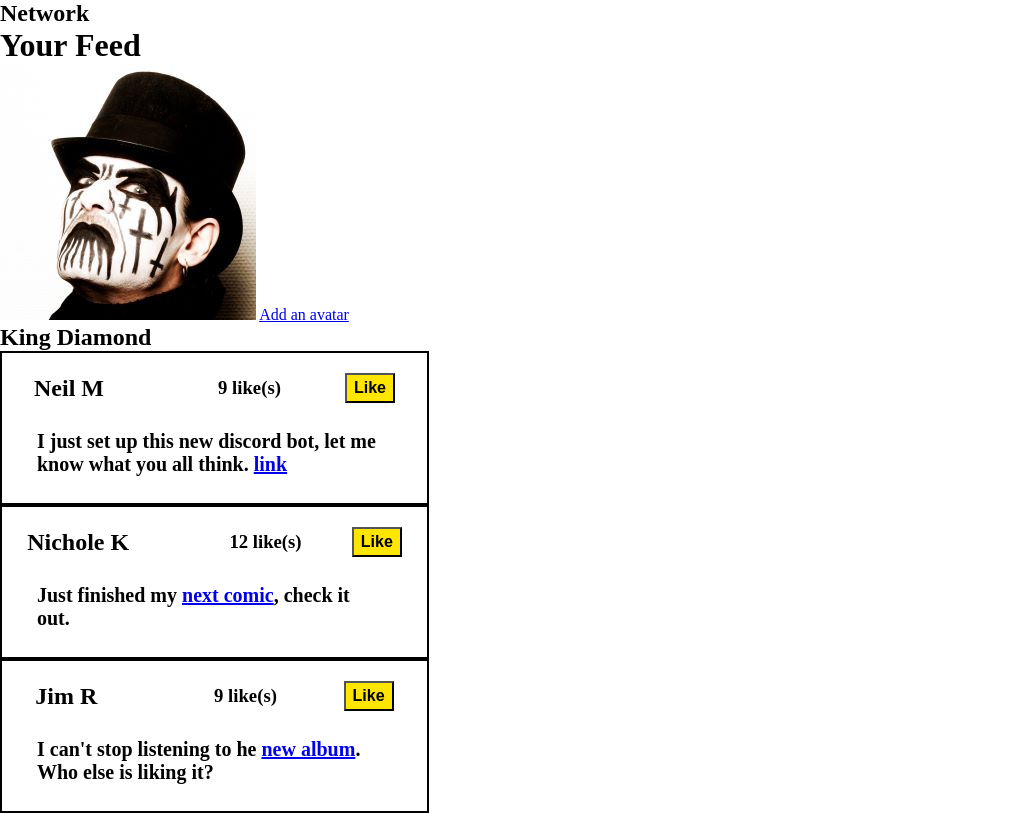
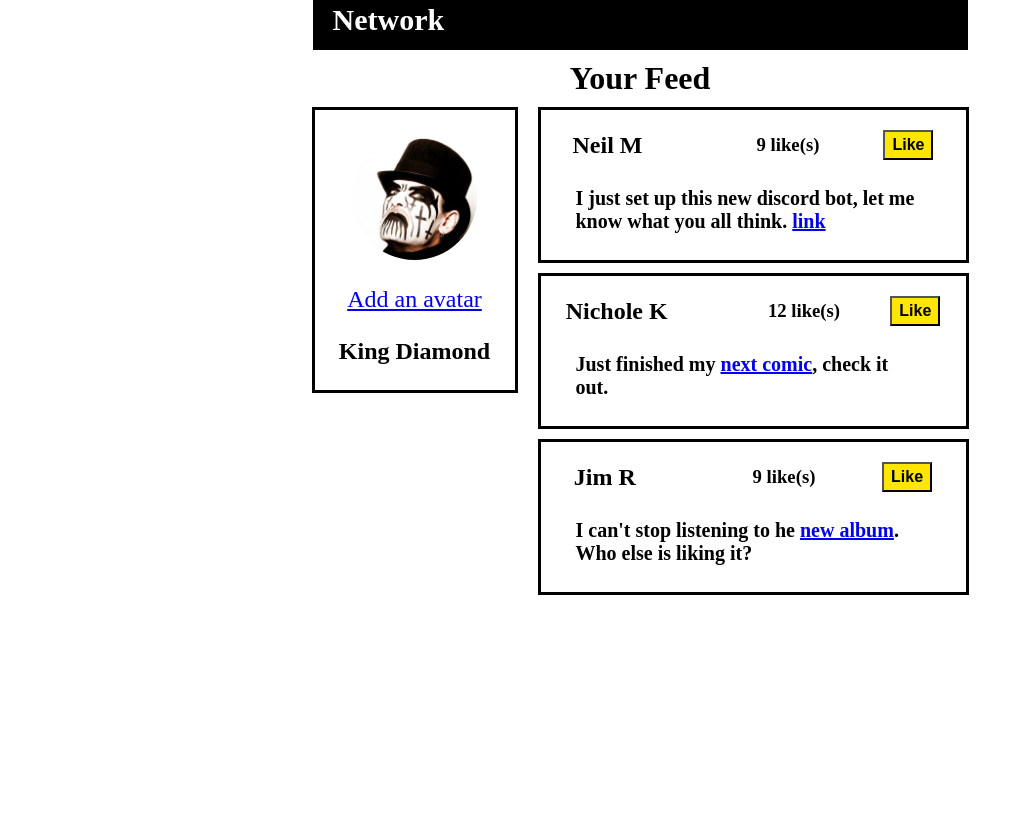
Before and after one commit to Nbfern90/likingLikes, a plain HTML site: page index.html in a window 1280 px wide. Shown: the whole page, without its empty margins (0-1032 px from the left). Drawn offline with Linux system fonts and the light colour scheme.

Commit message:
Update style.css

```diff
--- a/style.css
+++ b/style.css
@@ -3,12 +3,64 @@
   padding: 0;
 }
 
+/* Header Design */
+
+header {
+  display: flex;
+  justify-content: center;
+  flex-direction: column;
+  align-items: center;
+}
+
+nav {
+  background-color: black;
+  color: white;
+  width: 635px;
+  height: 50px;
+  font-size: 20px;
+  display: flex;
+  align-items: center;
+  padding-left: 20px;
+  margin-bottom: 10px;
+}
+
+header h1 {
+  margin-bottom: 10px;
+}
+
+/* Profile Box Design */
+
+.col-1 {
+  display: flex;
+}
+
+.profile-box {
+  border: 3px solid black;
+  display: flex;
+  flex-direction: column;
+  justify-content: space-evenly;
+  align-items: center;
+  width: 200px;
+  height: 280px;
+}
+
+.profile-box img {
+  border-radius: 50%;
+  height: 125px;
+  width: 125px;
+}
+
+.profile-box a {
+  font-size: 24px;
+}
+/* Box Design */
 .box-1 {
   display: flex;
-  border: 2px solid black;
+  border: 3px solid black;
   height: 150px;
   width: 425px;
   flex-direction: column;
+  margin-bottom: 10px;
 }
 
 .row-1 {
@@ -43,3 +95,14 @@
   font-size: 20px;
   font-weight: bold;
 }
+
+.col-2 {
+  margin-left: 20px;
+}
+
+/*Placement*/
+
+.main-section {
+  display: flex;
+  justify-content: center;
+}
```
